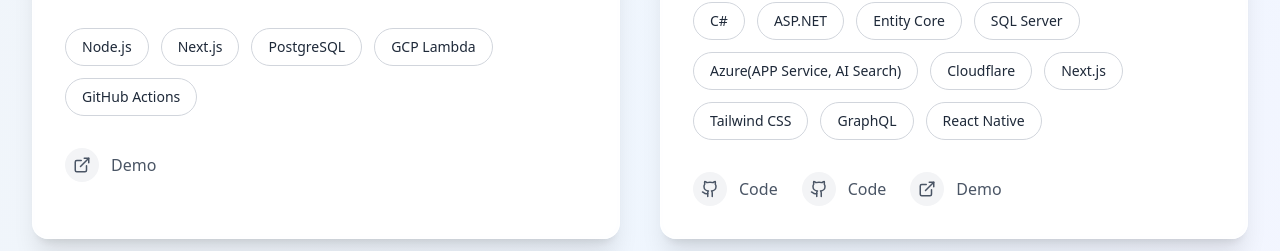
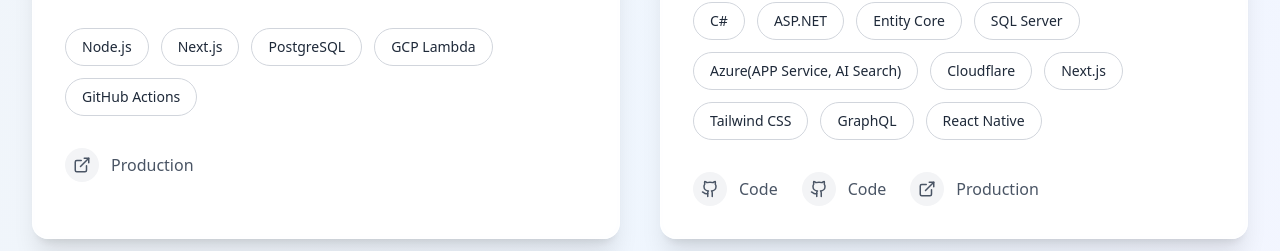
Before and after one commit to ipyton/ipyton.github.io, a Next.js app: page / in a window 1280 px wide. Shown: the part 6835-7086 px from the top of the page. Built offline with nearby package versions, Linux system fonts and the light colour scheme.

Commit message:
update some texts

```diff
--- a/src/app/components/ProjectsSection.js
+++ b/src/app/components/ProjectsSection.js
@@ -199,7 +199,7 @@
                       <div className="p-2 rounded-full bg-gray-100 group-hover/link:bg-purple-100 group-hover/link:scale-110 transition-all duration-300">
                         <ExternalLink size={18} />
                       </div>
-                      <span className="group-hover/link:translate-x-1 transition-transform duration-300">Demo</span>
+                      <span className="group-hover/link:translate-x-1 transition-transform duration-300">Production</span>
                     </a>
                   </div>
                 </div>
```
